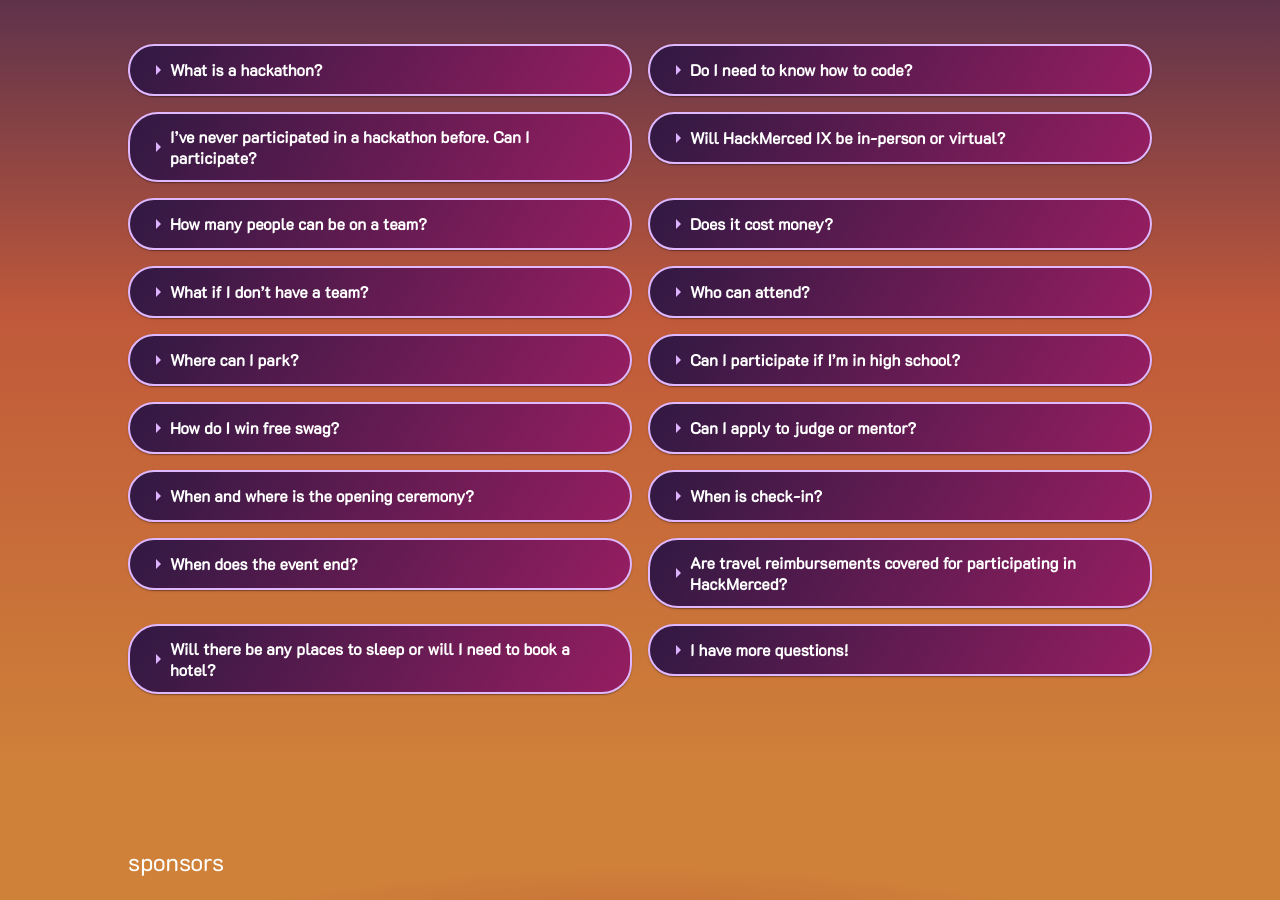
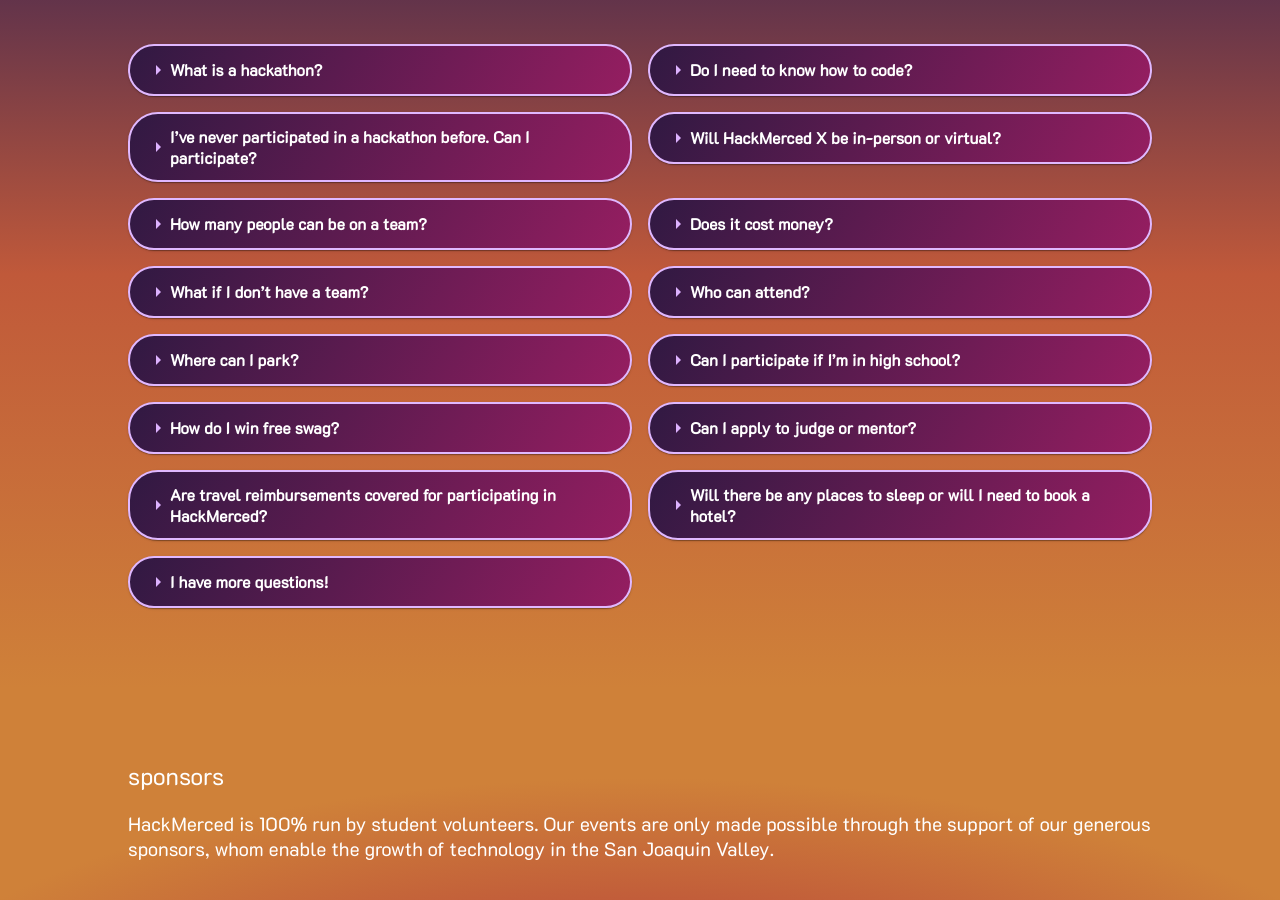
Before and after one commit to HackMerced/HackMerced-X, a React (Create React App) app: page / in a window 1280 px wide. Shown: the part 1960-2860 px from the top of the page. Built offline with nearby package versions, Linux system fonts and the light colour scheme; no server answers.

Commit message:
About and FAQ udpated for HM10

```diff
--- a/src/Components/FAQ.js
+++ b/src/Components/FAQ.js
@@ -40,7 +40,7 @@
             <FAQAccordion title='I’ve never participated in a hackathon before. Can I participate?' description='Yes! HackMerced welcomes people of all experience levels. We will also have beginner-friendly workshops, events, and prize categories for those unacquainted with hackathons.'/>
           </Grid>
           <Grid xs={6}>
-            <FAQAccordion title='Will HackMerced IX be in-person or virtual?' description='HackMerced IX will be a fully in-person event! It will take place at the University of California, Merced. Workshop resources will also be shared in our Discord server.'/>
+            <FAQAccordion title='Will HackMerced X be in-person or virtual?' description='HackMerced X will be a fully in-person event! It will take place at the University of California, Merced. Workshop resources will also be shared in our Discord server.'/>
           </Grid>
           <Grid xs={6}>
             <FAQAccordion title='How many people can be on a team?' description='Teams can consist of 1-4 people.'/>
@@ -66,7 +66,7 @@
           <Grid xs={6}>
             <FAQAccordion title='Can I apply to judge or mentor?' description={<>If you are interested in mentoring, please apply using {<a href="https://docs.google.com/forms/d/e/1FAIpQLSdsinPEX__G-Jr2kUgGIHNpwZyTA3VWYx4NPGU8X320Xa47rg/viewform">this form</a>}. If you would like to judge a track, please consider sponsoring us by contacting Porfirio Montoya at pmontoya2@ucmerced.edu</>}/>
           </Grid>
-          <Grid xs={6}>
+          {/* <Grid xs={6}>
             <FAQAccordion title='When and where is the opening ceremony?' description={<>Our Check-in is on March 8th, 4:00pm.  Opening Ceremony is March 8th, 5:00pm. Both at UC Merced in building COB1 102. It will last about an hour. Hacking begins at 6pm for 36 hours. See a maps of the school and the buildings {<a href="https://registrar.ucmerced.edu/resources/maps">here</a>}</>}/>
           </Grid>
           <Grid xs={6}>
@@ -74,7 +74,7 @@
           </Grid>
           <Grid xs={6}>
             <FAQAccordion title='When does the event end?' description={<>HackMerced IX's closing ceremony ends at 12pm on Mar 10th.</>}/>
-          </Grid>
+          </Grid> */}
           <Grid xs={6}>
           <FAQAccordion title='Are travel reimbursements covered for participating in HackMerced?' description='Sadly, we do not offer travel reimbursements this year. We are sorry for any inconvenience this causes.'>
           </FAQAccordion>
```
